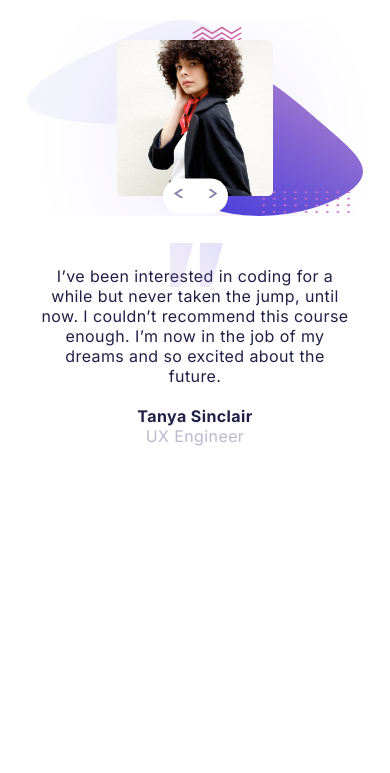
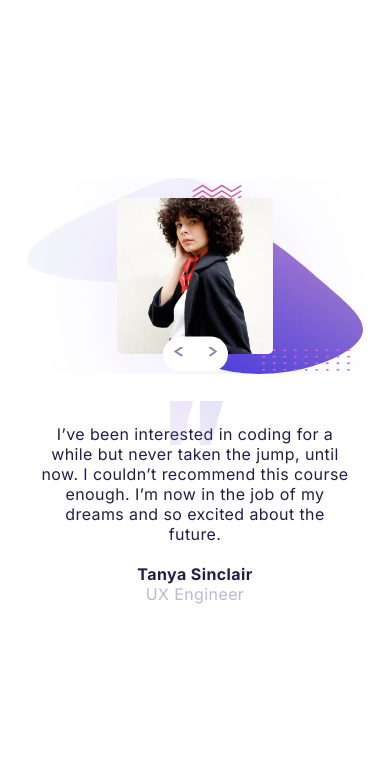
Before and after one commit to Ryusaem/Ryusaem-coding-bootcamp-testimonials-slide, a plain HTML site: page index.html in a window 390 px wide. Shown: the top 773 px of the page. Drawn offline with Linux system fonts and the light colour scheme.

Commit message:
v.8: Add margin auto to mobile view for the testimonial-container for beauty

```diff
--- a/css/style.css
+++ b/css/style.css
@@ -28,7 +28,7 @@ body {
   position: relative; /* Allows the button to be positioned relative to the container */
   display: flex;
   flex-direction: column;
-  margin-top: var(--margin);
+  margin-top: auto;
   overflow: hidden;
   max-width: 90%;
 }
@@ -224,9 +224,7 @@ body {
   }
 
   .testimonial-image .avatar {
-    /* height: 150%; */
     width: 85%;
-    /* transform: scale(1.2); */
   }
 
   .testimonial-button {
```
